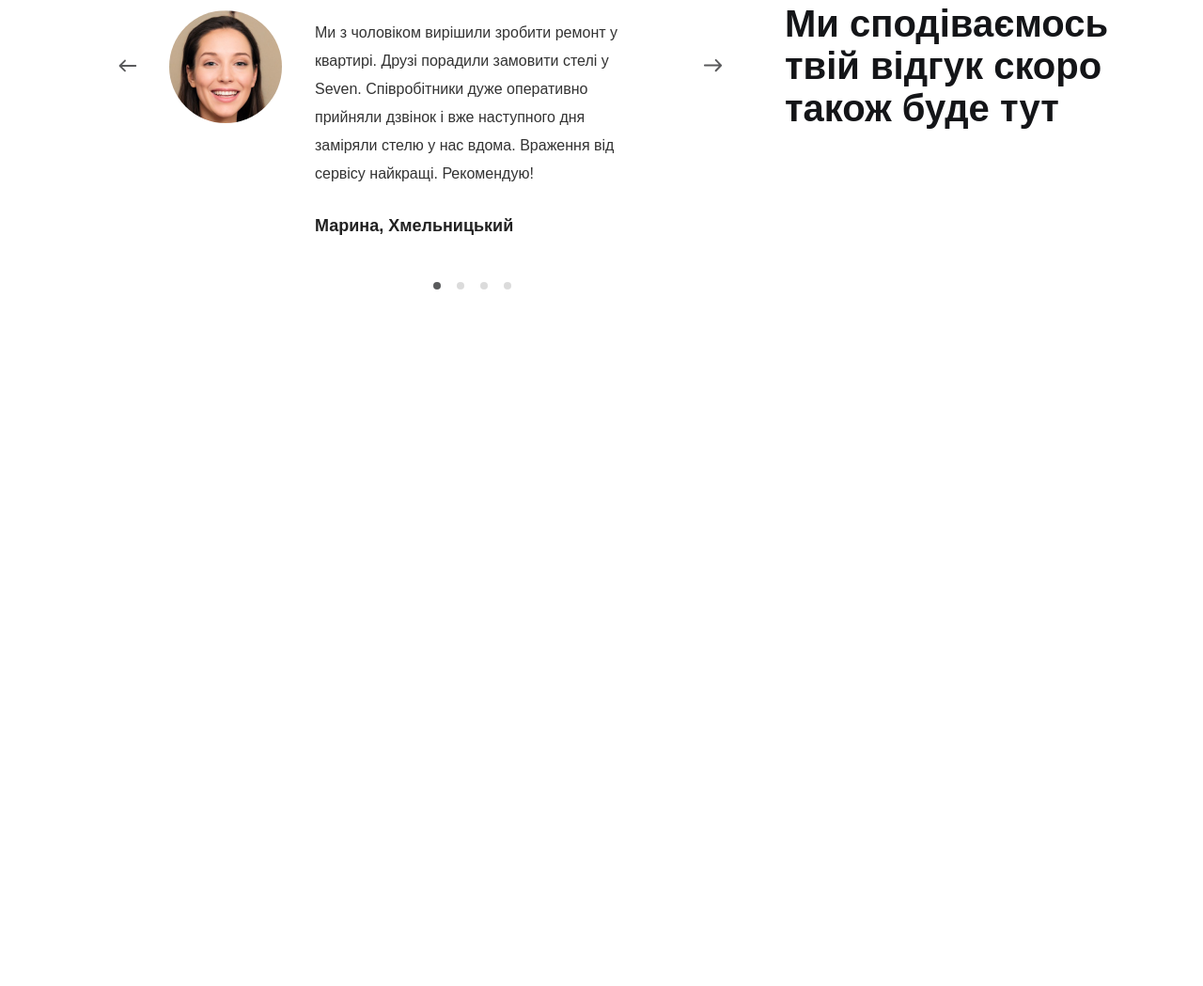
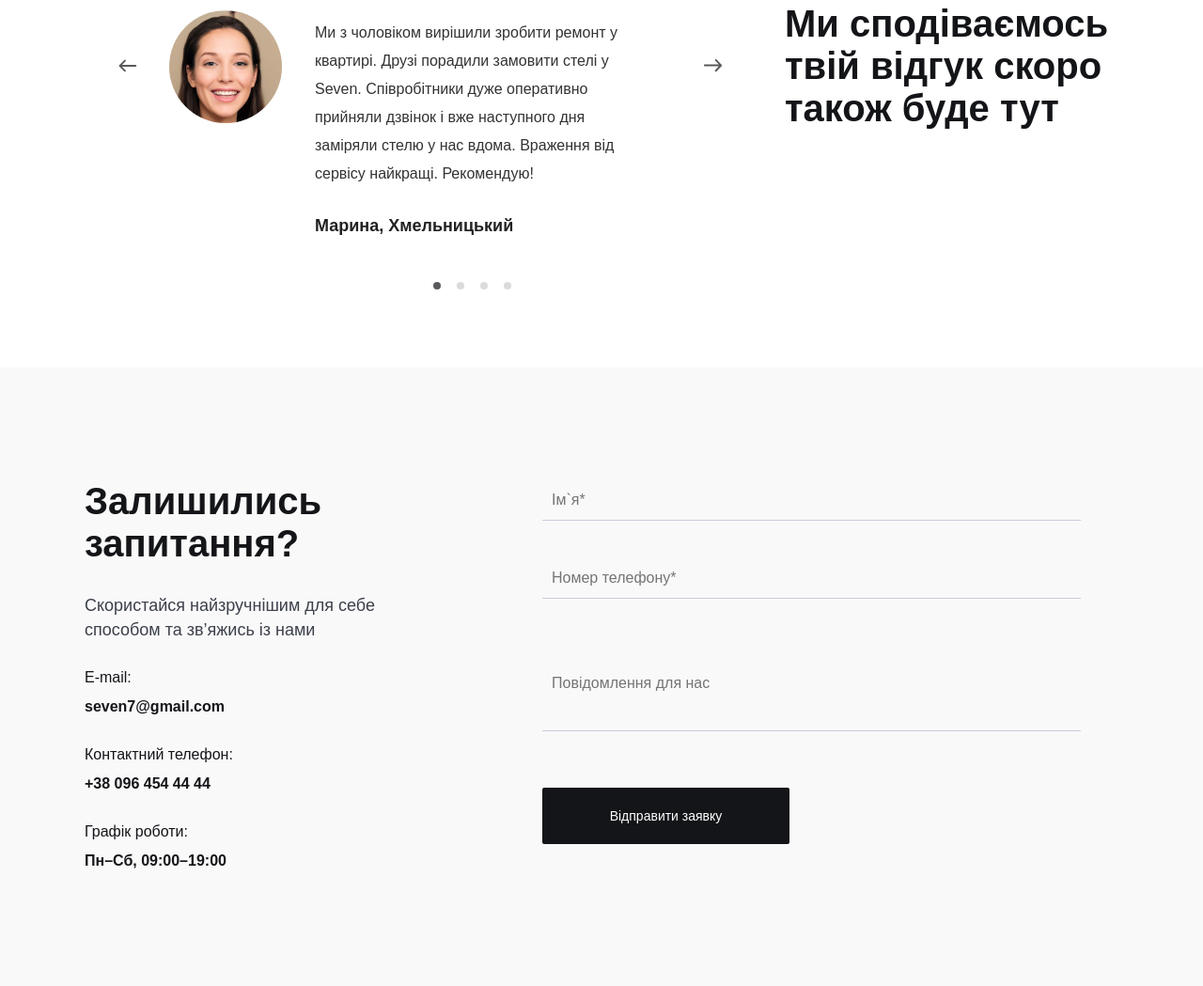
Before and after one commit to q2tt/7SEVEN, a website: page index.html in a window 1280 px wide. Shown: the part 3597-4646 px from the top of the page at 94% size. Before the commit the page ends 3988 px from the top, so only its background shows below. Drawn offline with nearby package versions, Linux system fonts and the light colour scheme.

Commit message:
contact-form | desktop

```diff
--- a/index.html
+++ b/index.html
@@ -391,7 +391,32 @@
             </div>
         </div>
     </section>
+    <section class="contact-form">
+        <div class="container">
+            <div class="contact-form__wrap">
+                <div class="contact-form__contacts-box">
+                    <h2 class=" contact-form__title h2">Залишились запитання?</h2>
+                    <p class="contact-form__desc p18">Скористайся найзручнішим для себе способом та зв’яжись із нами</p>
+                    <p class="contact-form__contact-name p16">E-mail:</p>
+                    <a  class="contact-form__contact-link" href="mailto:seven7@gmail.com">seven7@gmail.com</a>
+                    <p  class="contact-form__contact-name p16">Контактний телефон:
+                        </p>
+                    <a  class="contact-form__contact-link" href="tel:+3809654444">+38 096 454 44 44</a>
+                    <p  class="contact-form__contact-name p16">Графік роботи:</p>
+                    <p  class="contact-form__shedule">Пн–Сб, 09:00–19:00</p>
+                </div>
+                <div class="contact-form__form-box">
+                    <form action="">
+                        <input class="input" type="text" name="name" id="input-name" placeholder="Ім`я*">
+                        <input class="input"  type="tel" name="tel" id="input-tel" placeholder="Номер телефону*">
+                        <input class="input input-text"  type="text" name="text" id="input-txt" placeholder="Повідомлення для нас">
+                        <button class="button contact-form__btn-submit"  type="submit">Відправити заявку</button>
+                    </form>
+                </div>
+            </div>
+        </div>
 
+    </section>
 </main>
 <footer>
 
--- a/src/styles/components/_inputs.scss
+++ b/src/styles/components/_inputs.scss
@@ -0,0 +1,28 @@
+.input {
+  background: none;
+  border: none;
+  border-bottom: 1px solid #ccccdb;
+  color: $gray;
+  font-size: 16px;
+  font-style: normal;
+  font-weight: 100;
+  line-height: 22px;
+  width: 100%;
+  padding: 10px;
+  margin: 0 0 40px 0;
+}
+.input-text {
+  min-height: 80px;
+}
+input::-webkit-input-placeholder {
+  font-weight: 100;
+}
+input::-moz-placeholder {
+  font-weight: 100;
+}
+input:-ms-input-placeholder {
+  font-weight: 100;
+}
+input:-moz-placeholder {
+  font-weight: 100;
+}
--- a/src/styles/layout/_contact_form.scss
+++ b/src/styles/layout/_contact_form.scss
@@ -0,0 +1,49 @@
+.contact-form {
+  background-color: $light-gray;
+  padding: 120px 0;
+
+  @include _l {
+    padding: 80px 0;
+  }
+
+  @include _m {
+    padding: 40px 0;
+  }
+
+  &__wrap {
+    @include flex-row;
+  }
+
+  &__contacts-box {
+    max-width: 352px;
+    margin: 0 135px 0 0;
+  }
+
+  &__form-box {
+    max-width: 553px;
+  }
+
+  &__desc {
+    line-height: 26px;
+    color: $txt;
+    margin: 30px 0 0 0;
+  }
+
+  &__contact-name {
+    margin: 30px 0 10px 0;
+  }
+
+  &__contact-link,
+  &__shedule {
+    font-size: 16px;
+    font-style: normal;
+    font-weight: 600;
+    line-height: 26px;
+    text-decoration: none;
+    color: $deep-black;
+  }
+
+  &__btn-submit {
+    margin: 20px 0 0 0;
+  }
+}
--- a/src/styles/style.scss
+++ b/src/styles/style.scss
@@ -17,6 +17,7 @@
 @import "layout/stages";
 @import "layout/block_with_colours-file";
 @import "layout/reviews";
+@import "layout/contact_form";
 
 
 
```
Also changed, not shown: dist/css/main.min.css, src/styles/abstracts/_variables.scss (line endings or trailing spaces), src/styles/style.css, 2 other files.
